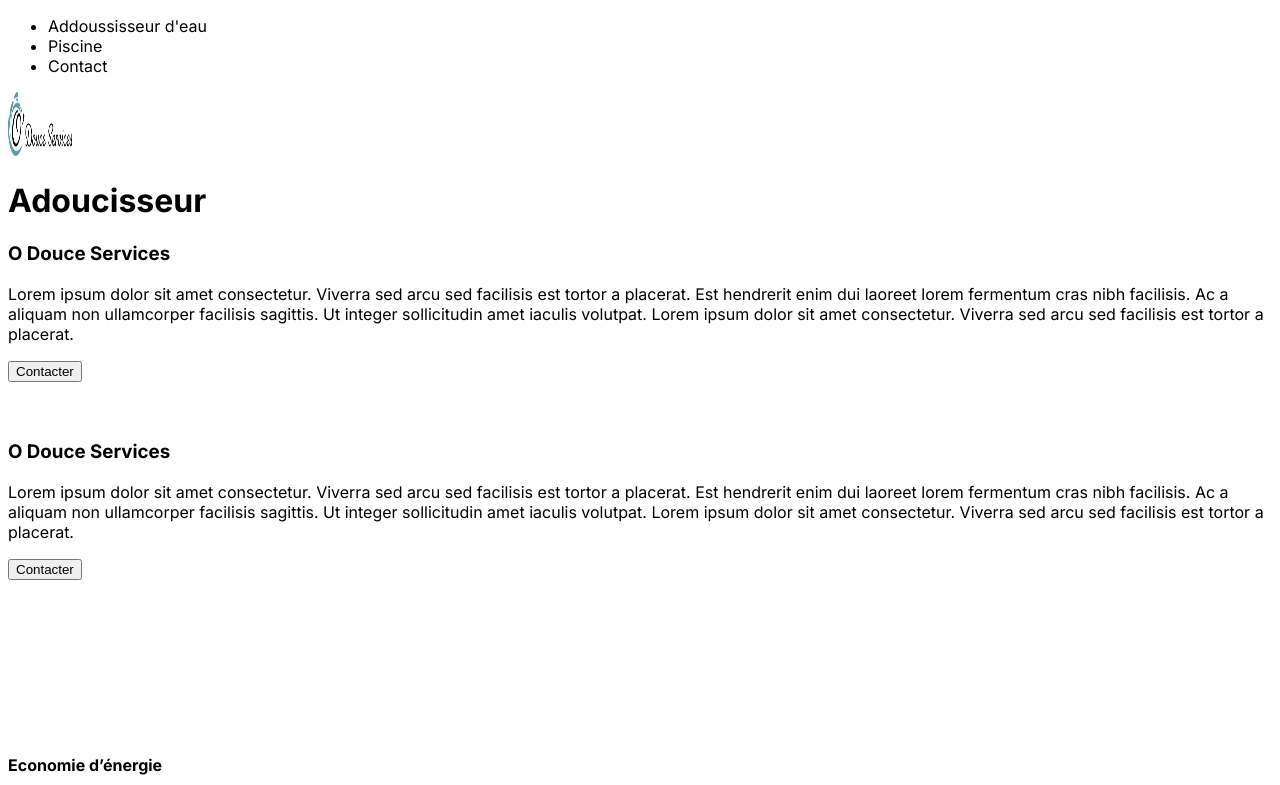
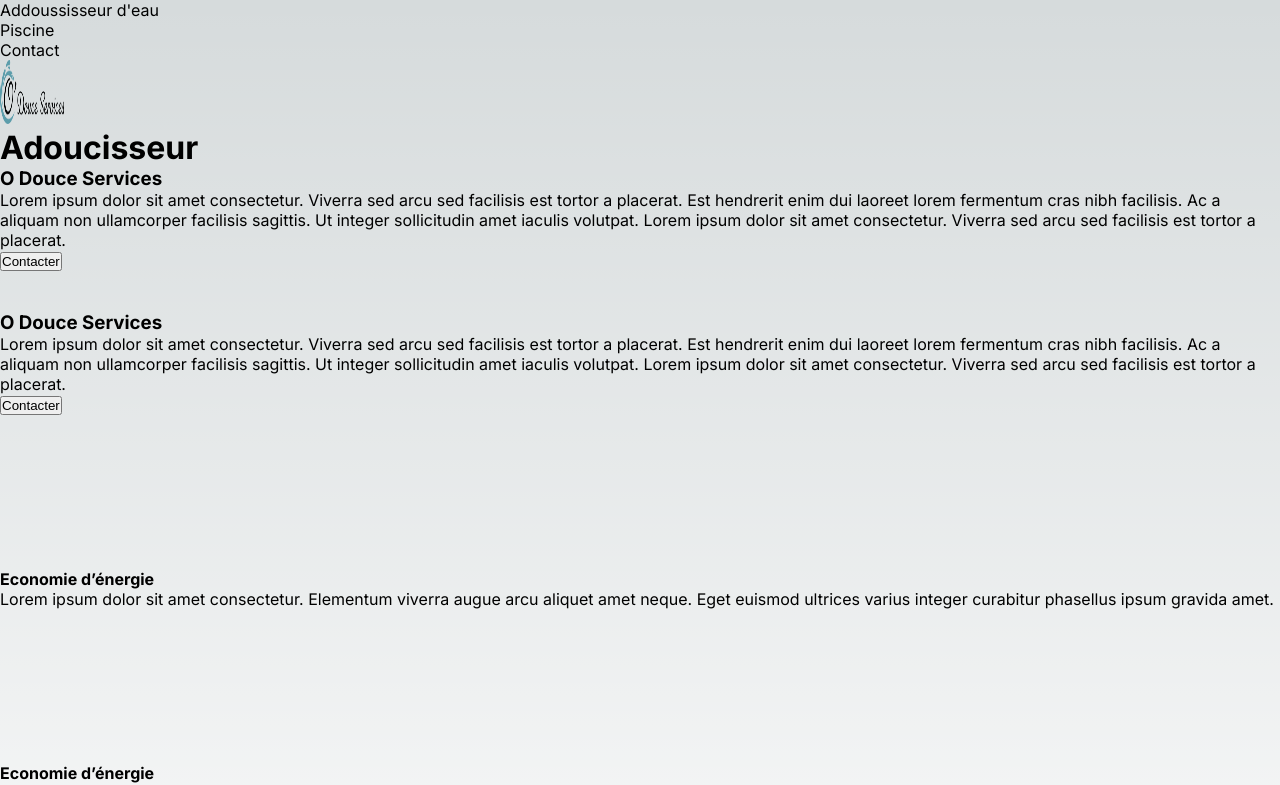
Before and after one commit to Horion6102/odouce, a Next.js app: page / in a window 1280 px wide. Shown: the top 785 px of the page. Built offline with nearby package versions, Linux system fonts and the light colour scheme.

Commit message:
add reset css

```diff
--- a/app/globals.css
+++ b/app/globals.css
@@ -1,9 +1,9 @@
-/* :root {
+:root {
   --max-width: 1100px;
   --border-radius: 12px;
-  --font-mono: ui-monospace, Menlo, Monaco, 'Cascadia Mono', 'Segoe UI Mono',
-    'Roboto Mono', 'Oxygen Mono', 'Ubuntu Monospace', 'Source Code Pro',
-    'Fira Mono', 'Droid Sans Mono', 'Courier New', monospace;
+  --font-mono: ui-monospace, Menlo, Monaco, "Cascadia Mono", "Segoe UI Mono",
+    "Roboto Mono", "Oxygen Mono", "Ubuntu Monospace", "Source Code Pro",
+    "Fira Mono", "Droid Sans Mono", "Courier New", monospace;
 
   --foreground-rgb: 0, 0, 0;
   --background-start-rgb: 214, 219, 220;
@@ -39,7 +39,7 @@
   --card-rgb: 180, 185, 188;
   --card-border-rgb: 131, 134, 135;
 }
-
+/*
 @media (prefers-color-scheme: dark) {
   :root {
     --foreground-rgb: 255, 255, 255;
@@ -72,7 +72,7 @@
     --card-border-rgb: 200, 200, 200;
   }
 }
-
+*/
 * {
   box-sizing: border-box;
   padding: 0;
@@ -104,4 +104,4 @@ a {
   html {
     color-scheme: dark;
   }
-} */
+}
```
